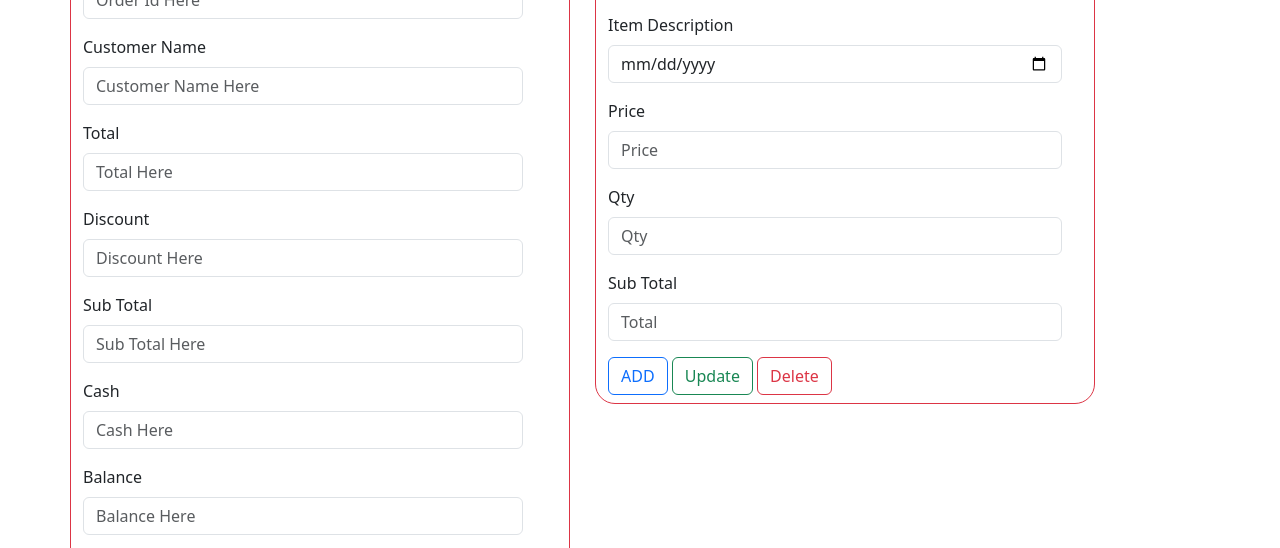
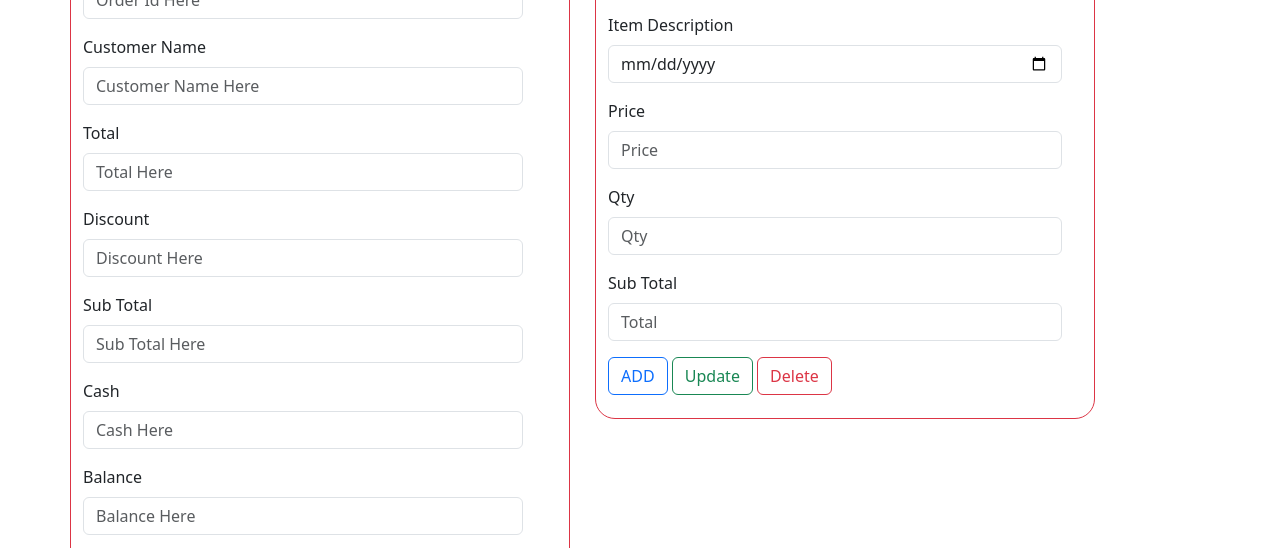
Before and after one commit to Charutha-Herath/POS-assignment6, a plain HTML site: page index.html in a window 1280 px wide. Both pictures are taken after a click on the element "Place orders". Shown: the part 237-785 px from the top of the page. Drawn offline with nearby package versions, Linux system fonts and the light colour scheme.

Commit message:
updated placeOrder css

```diff
--- a/CSS/place-order.css
+++ b/CSS/place-order.css
@@ -1,6 +1,6 @@
 #place-border-order{
     width: 500px;
-    height: 550px;
+    height: 565px;
     margin-right: 25px;
     margin-top: 10px;
     border-radius: 20px;
@@ -18,7 +18,7 @@
 
 #place-border-invoice{
     width: 500px;
-    height: 745px;
+    height: 945px;
     margin-top: 10px;
     margin-right: 25px;
     border-radius: 20px;
```
